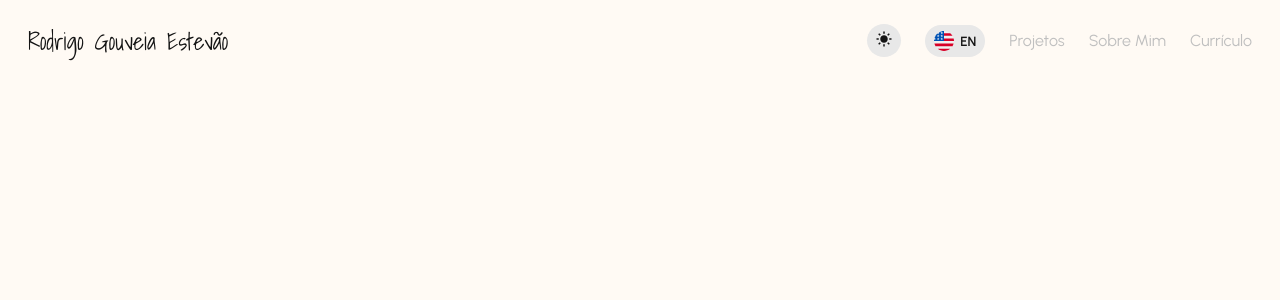
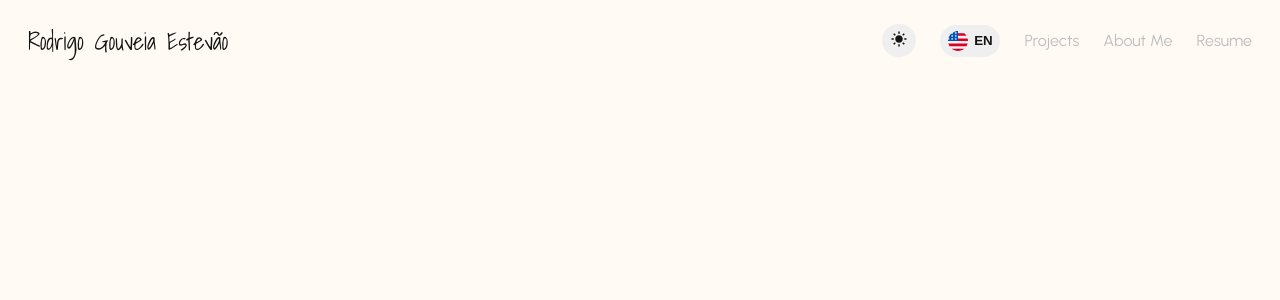
Before and after one commit to rodrigoge/rodrigoge.com.br, a Next.js app: page / in a window 1280 px wide. Shown: the top 300 px of the page. Built offline with nearby package versions, Linux system fonts and the light colour scheme.

Commit message:
feat: adding feature of change theme and language

```diff
--- a/src/app/layout.tsx
+++ b/src/app/layout.tsx
@@ -1,6 +1,7 @@
 import type { Metadata } from 'next'
 import '@/styles/globals.scss'
 import { Shadows_Into_Light, Urbanist } from 'next/font/google'
+import { LanguageProvider } from '@/context/LanguageContext'
 
 export const metadata: Metadata = {
 	title: 'Rodrigo Gouveia Estevão',
@@ -28,7 +29,9 @@ export default function RootLayout({
 		<html
 			className={`${shadowsIntoLightFont.variable} ${urbanistFont.variable}`}
 		>
-			<body>{children}</body>
+			<body>
+				<LanguageProvider>{children}</LanguageProvider>
+			</body>
 		</html>
 	)
 }
--- a/src/components/Header/Header.tsx
+++ b/src/components/Header/Header.tsx
@@ -1,12 +1,19 @@
+'use client'
+
 import Link from 'next/link'
 import styles from './Header.module.scss'
 import ToggleTheme from '../ToggleTheme/ToggleTheme'
 import ToggleLanguage from '../ToggleLanguage/ToggleLanguage'
+import { useLanguage } from '@/context/LanguageContext'
+import { getTranslation } from '@/utils/loadTransaction'
 
 export default function Header() {
+	const { lang } = useLanguage()
+	const t = getTranslation(lang)
+
 	return (
 		<header className={styles.header_container}>
-			<Link href="" className={styles.logo}>
+			<Link href="/" className={styles.logo}>
 				Rodrigo Gouveia Estevão
 			</Link>
 			<nav className={styles.navbar_container}>
@@ -18,13 +25,13 @@ export default function Header() {
 						<ToggleLanguage />
 					</li>
 					<li>
-						<a href="">Projetos</a>
+						<a href="#projects">{t.projects}</a>
 					</li>
 					<li>
-						<a href="">Sobre Mim</a>
+						<a href="#about">{t.about}</a>
 					</li>
 					<li>
-						<a href="">Currículo</a>
+						<a href="#resume">{t.resume}</a>
 					</li>
 				</ul>
 			</nav>
--- a/src/components/ToggleLanguage/ToggleLanguage.module.scss
+++ b/src/components/ToggleLanguage/ToggleLanguage.module.scss
@@ -1,7 +1,7 @@
 @import '../../styles/colors.scss';
 
 .language_toggle_button {
-	background-color: var(--grey-400);
+	background-color: var(--background-details);
 	border: none;
 	padding: 6px;
 	width: 60px;
--- a/src/components/ToggleLanguage/ToggleLanguage.tsx
+++ b/src/components/ToggleLanguage/ToggleLanguage.tsx
@@ -1,30 +1,16 @@
 'use client'
 
 import Image from 'next/image'
-import { useEffect, useState } from 'react'
 import styles from './ToggleLanguage.module.scss'
 import brFlag from '@/assets/br-flag.svg'
 import usaFlag from '@/assets/usa-flag.svg'
+import { useLanguage } from '@/context/LanguageContext'
 
 export default function ToggleLanguage() {
-	const [lang, setLang] = useState<'pt' | 'en'>('pt')
-
-	useEffect(() => {
-		const savedLang = sessionStorage.getItem('lang')
-		if (savedLang === 'pt' || savedLang === 'en') {
-			setLang(savedLang)
-		} else {
-			const browserLang = navigator.language.startsWith('pt') ? 'pt' : 'en'
-			setLang(browserLang)
-		}
-	}, [])
-
-	useEffect(() => {
-		sessionStorage.setItem('lang', lang)
-	}, [lang])
+	const { lang, setLang } = useLanguage()
 
 	const toggleLanguage = () => {
-		setLang((prev) => (prev === 'pt' ? 'en' : 'pt'))
+		setLang(lang === 'pt' ? 'en' : 'pt')
 	}
 
 	return (
--- a/src/components/ToggleTheme/ToggleTheme.module.scss
+++ b/src/components/ToggleTheme/ToggleTheme.module.scss
@@ -1,7 +1,7 @@
 @import '../../styles/colors.scss';
 
 .toggle_theme_button {
-	background-color: var(--grey-400);
+	background-color: var(--background-details);
 	border: none;
 	padding: 6px 8px;
 	border-radius: 50%;
--- /dev/null
+++ b/src/context/LanguageContext.tsx
@@ -0,0 +1,53 @@
+'use client'
+
+import { createContext, useContext, useEffect, useState } from 'react'
+
+type Lang = 'pt' | 'en'
+
+interface LanguageContextType {
+	lang: Lang
+	setLang: (lang: Lang) => void
+}
+
+const LanguageContext = createContext<LanguageContextType | undefined>(
+	undefined
+)
+
+export const LanguageProvider = ({
+	children,
+}: {
+	children: React.ReactNode
+}) => {
+	const [lang, setLangState] = useState<Lang>('en')
+
+	useEffect(() => {
+		const storedLang = sessionStorage.getItem('lang') as Lang | null
+		if (storedLang) {
+			setLangState(storedLang)
+		} else {
+			const browserLang = navigator.language.slice(0, 2)
+			const detectedLang: Lang = browserLang === 'pt' ? 'pt' : 'en'
+			setLangState(detectedLang)
+			sessionStorage.setItem('lang', detectedLang)
+		}
+	}, [])
+
+	const setLang = (newLang: Lang) => {
+		setLangState(newLang)
+		sessionStorage.setItem('lang', newLang)
+	}
+
+	return (
+		<LanguageContext.Provider value={{ lang, setLang }}>
+			{children}
+		</LanguageContext.Provider>
+	)
+}
+
+export const useLanguage = (): LanguageContextType => {
+	const context = useContext(LanguageContext)
+	if (!context) {
+		throw new Error('useLanguage must be used within a LanguageProvider')
+	}
+	return context
+}
--- a/src/styles/colors.scss
+++ b/src/styles/colors.scss
@@ -26,4 +26,12 @@ $green-100: #34C759;
 	--background-main: var(--white-100);
 	--text-main: var(--grey-500);
 	--text-details: var(--black-800);
+	--background-details: var(--white-200);
 }
+
+html.dark {
+	--background-main: var(--black-900);
+	--text-main: var(--grey-600);
+	--text-details: var(--white-200);
+	--background-details: var(--black-700);
+}
--- a/src/styles/globals.scss
+++ b/src/styles/globals.scss
@@ -1,6 +1,7 @@
 @import './colors';
 
-* {
-	background-color: $white-100;
+body {
+	background-color: var(--background-main);
+  	color: var(--text-main);
 	font-family: var(--font-urbanist);
 }
--- /dev/null
+++ b/src/translations/en/home.json
@@ -0,0 +1,5 @@
+{
+	"projects": "Projects",
+	"about": "About Me",
+	"resume": "Resume"
+}
--- /dev/null
+++ b/src/translations/pt/home.json
@@ -0,0 +1,5 @@
+{
+	"projects": "Projetos",
+	"about": "Sobre Mim",
+	"resume": "Currículo"
+}
--- /dev/null
+++ b/src/utils/loadTransaction.ts
@@ -0,0 +1,7 @@
+
+import en from '@/translations/en/home.json'
+import pt from '@/translations/pt/home.json'
+
+export const getTranslation = (lang: 'en' | 'pt') => {
+	return lang === 'pt' ? pt : en
+}
```
